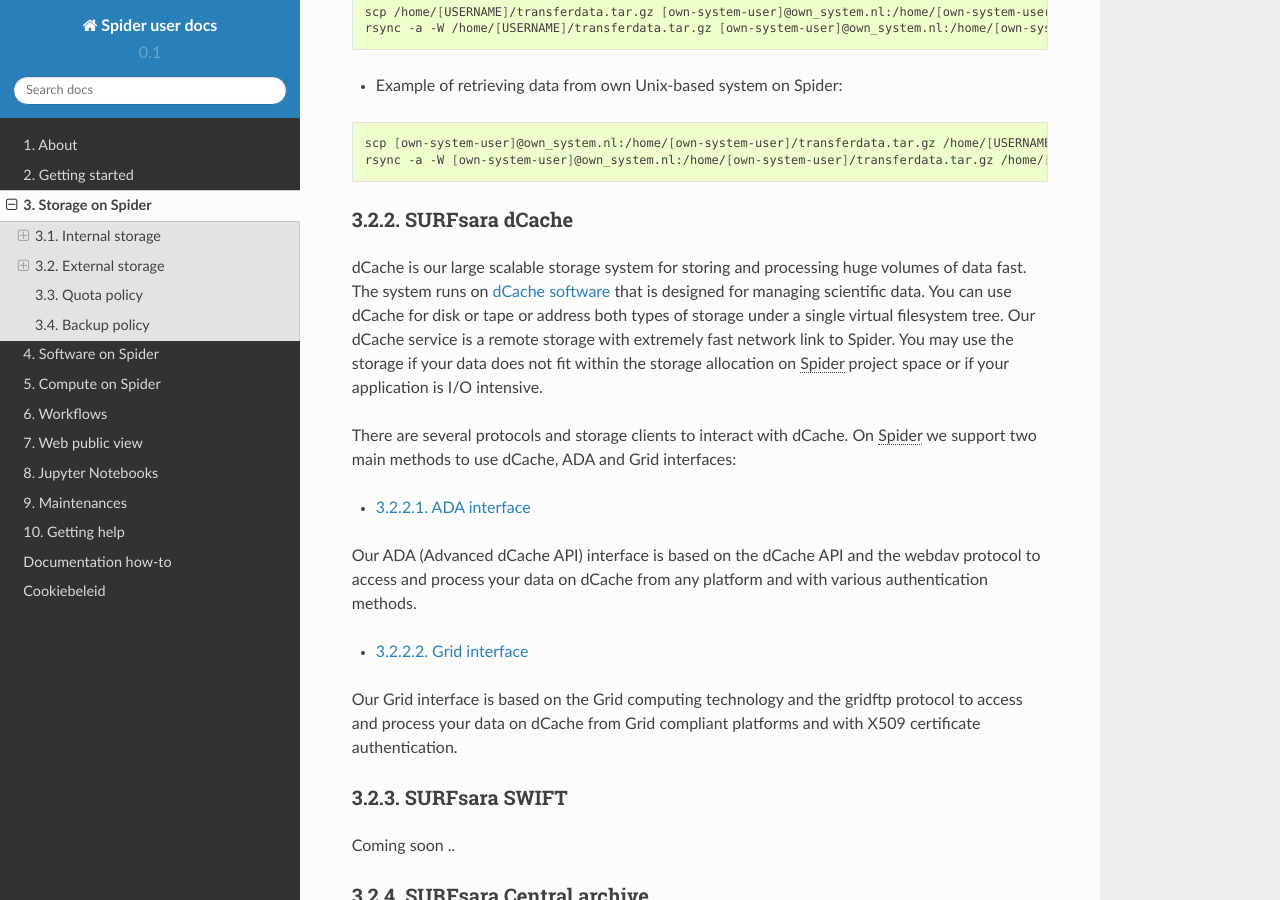
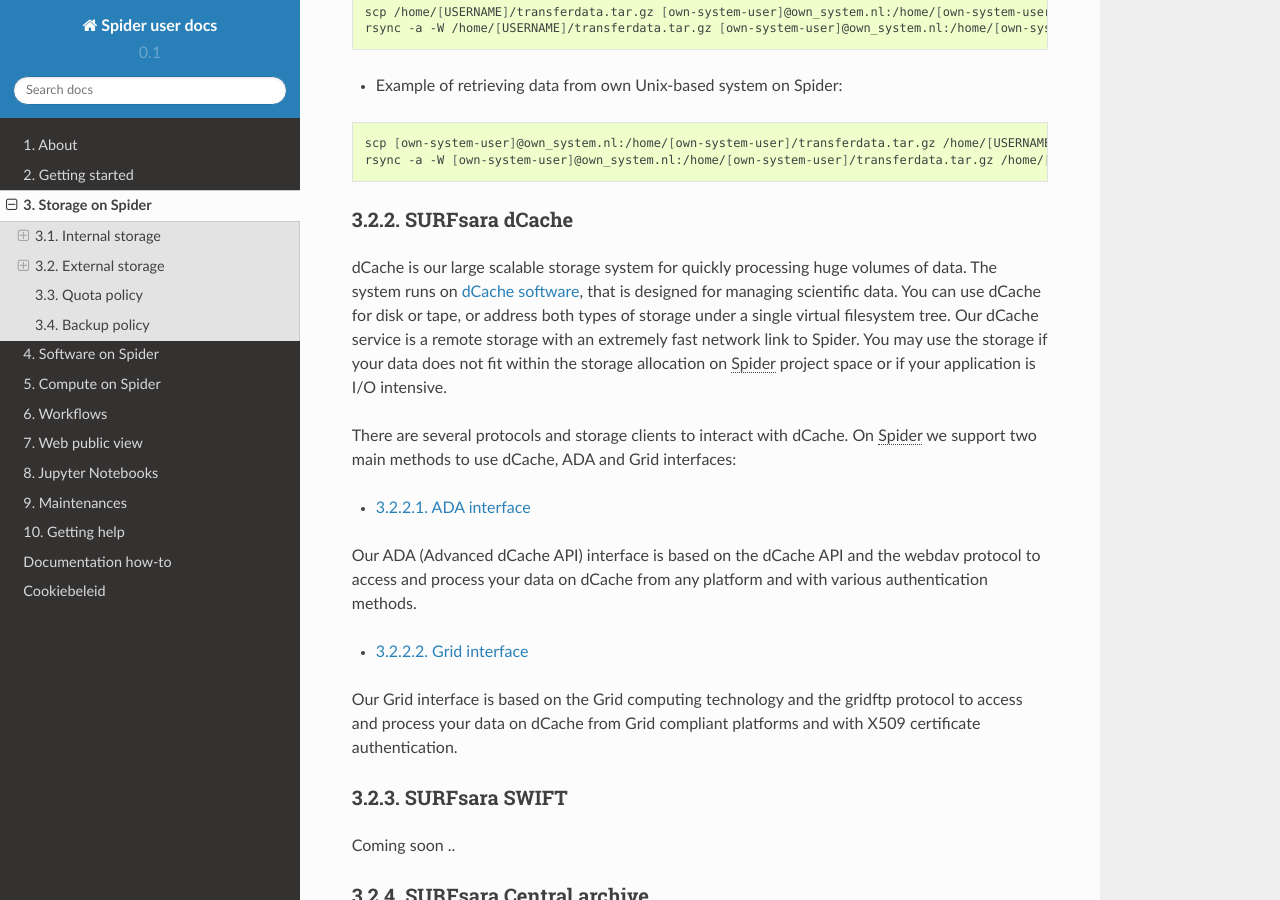
Before and after one commit to sara-nl/spiderdocs, a Sphinx documentation site: the page built from source/Pages/storage_on_spider.rst, in a window 1280 px wide and 900 px high, scrolled down 1952 px. Built offline with Sphinx 7.4.7 and the Read the Docs theme 2.0.0, drawn with Linux system fonts in a browser that asks for light colours.

Commit message:
Clarify some sentences in dCache's paragraph

```diff
--- a/source/Pages/storage_on_spider.rst
+++ b/source/Pages/storage_on_spider.rst
@@ -134,10 +134,10 @@ Other options may be available, but these are currently not supported by us.
 SURFsara dCache
 ===============
 
-dCache is our large scalable storage system for storing and processing huge volumes of data
-fast. The system runs on `dCache software`_ that is designed for managing scientific data.
-You can use dCache for disk or tape or address both types of storage under a single
-virtual filesystem tree. Our dCache service is a remote storage with extremely fast network
+dCache is our large scalable storage system for quickly processing huge volumes of data.
+The system runs on `dCache software`_, that is designed for managing scientific data.
+You can use dCache for disk or tape, or address both types of storage under a single
+virtual filesystem tree. Our dCache service is a remote storage with an extremely fast network
 link to Spider. You may use the storage if your data does not
 fit within the storage allocation on :abbr:`Spider (Symbiotic Platform(s) for Interoperable Data
 Extraction and Redistribution)` project space or if your application is I/O intensive.
```
